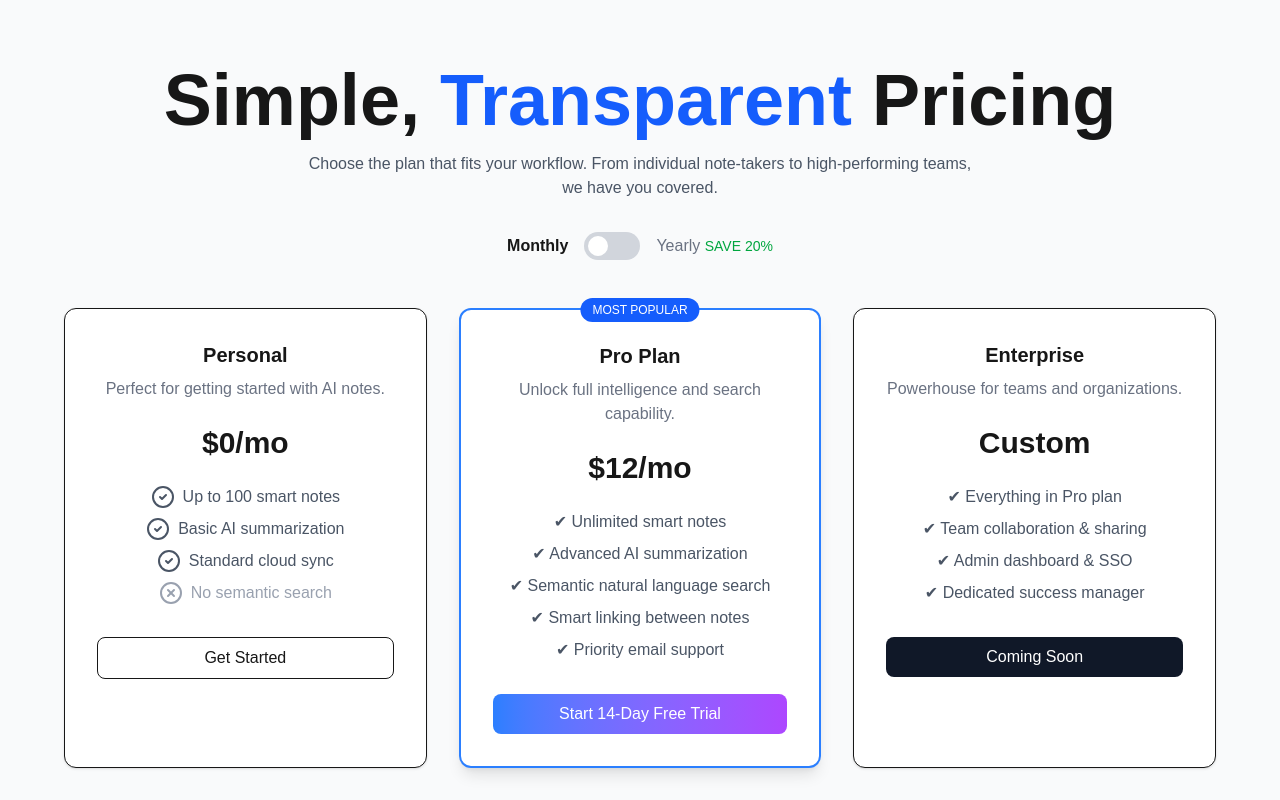
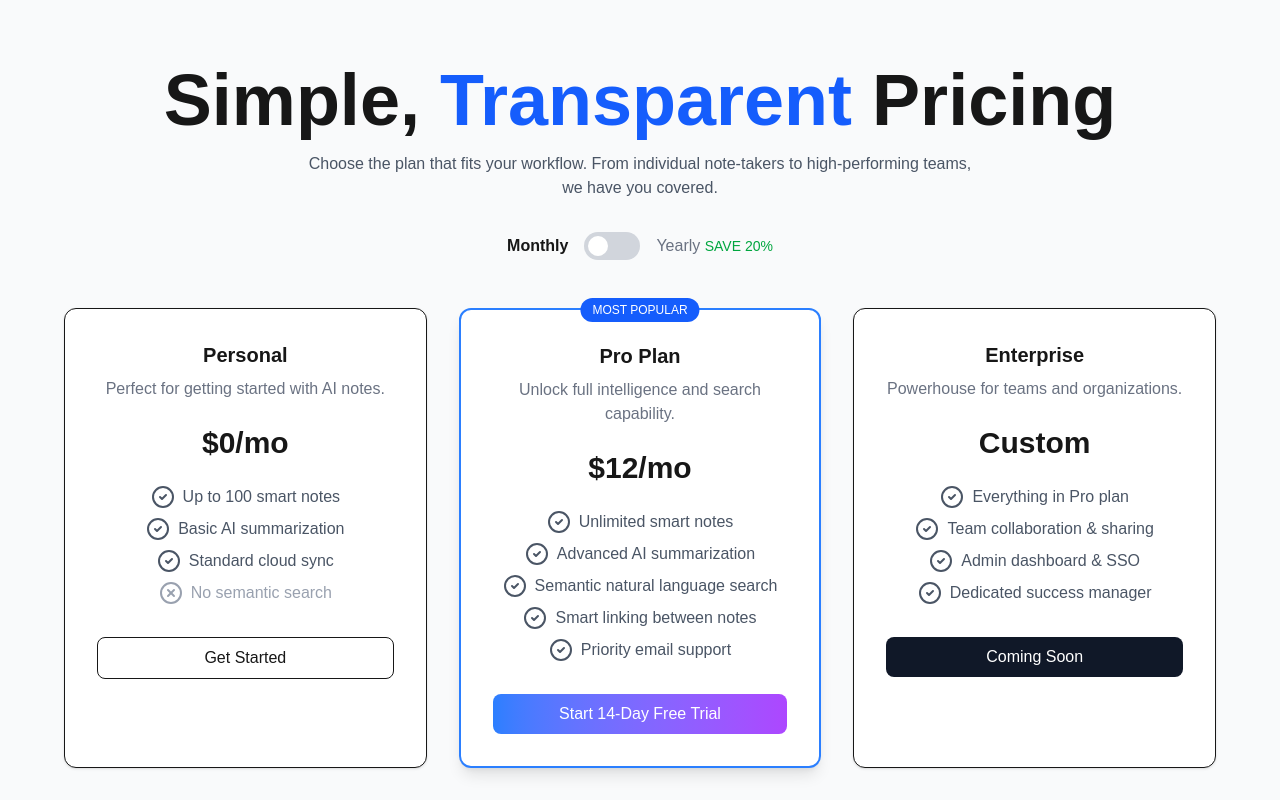
Before and after one commit to abhaymauryadev/AIPoweredNoteManager, a Next.js app: page /pricing in a window 1280 px wide. Shown: the top 800 px of the page. Built offline with nearby package versions, Linux system fonts and the light colour scheme.

Commit message:
feat: update the Icon in Pricing page on PRO and ENTERPRISE plan

```diff
--- a/app/(public)/pricing/page.jsx
+++ b/app/(public)/pricing/page.jsx
@@ -101,11 +101,21 @@ export default function PricingPage() {
               <p className="text-3xl font-bold mb-6">{getPrice(12)}</p>
 
               <ul className="space-y-2 text-gray-600 mb-8">
-                <li>✔ Unlimited smart notes</li>
-                <li>✔ Advanced AI summarization</li>
-                <li>✔ Semantic natural language search</li>
-                <li>✔ Smart linking between notes</li>
-                <li>✔ Priority email support</li>
+                <li  className="flex justify-center items-center gap-2">
+                  <CircleCheck /> Unlimited smart notes
+                </li>
+                <li className="flex justify-center items-center gap-2">
+                  <CircleCheck /> Advanced AI summarization
+                </li>
+                <li className="flex justify-center items-center gap-2">
+                    <CircleCheck /> Semantic natural language search
+                </li>
+                <li className="flex justify-center items-center gap-2">
+                    <CircleCheck /> Smart linking between notes
+                </li>
+                <li className="flex justify-center items-center gap-2">
+                    <CircleCheck /> Priority email support
+                </li>
               </ul>
 
               <button className="w-full py-2 rounded-lg text-white bg-linear-to-r from-blue-500 to-purple-500">
@@ -123,10 +133,10 @@ export default function PricingPage() {
               <p className="text-3xl font-bold mb-6">Custom</p>
 
               <ul className="space-y-2 text-gray-600 mb-8">
-                <li>✔ Everything in Pro plan</li>
-                <li>✔ Team collaboration & sharing</li>
-                <li>✔ Admin dashboard & SSO</li>
-                <li>✔ Dedicated success manager</li>
+                <li className="flex justify-center items-center gap-2"> <CircleCheck /> Everything in Pro plan</li>
+                <li className="flex justify-center items-center gap-2">  <CircleCheck />Team collaboration & sharing</li>
+                <li className="flex justify-center items-center gap-2"> <CircleCheck /> Admin dashboard & SSO</li>
+                <li className="flex justify-center items-center gap-2">  <CircleCheck />Dedicated success manager</li>
               </ul>
 
               <button className="w-full bg-gray-900 text-white py-2 rounded-lg">
```
